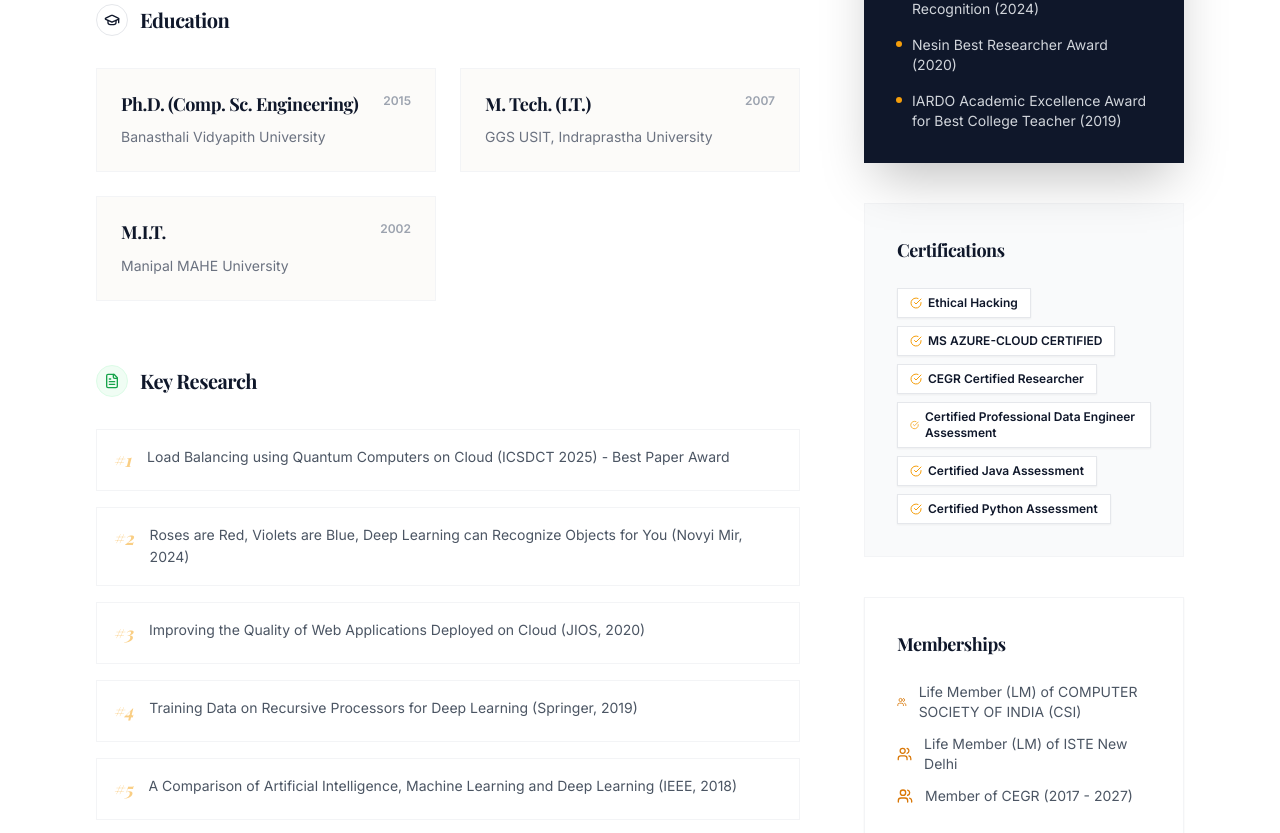
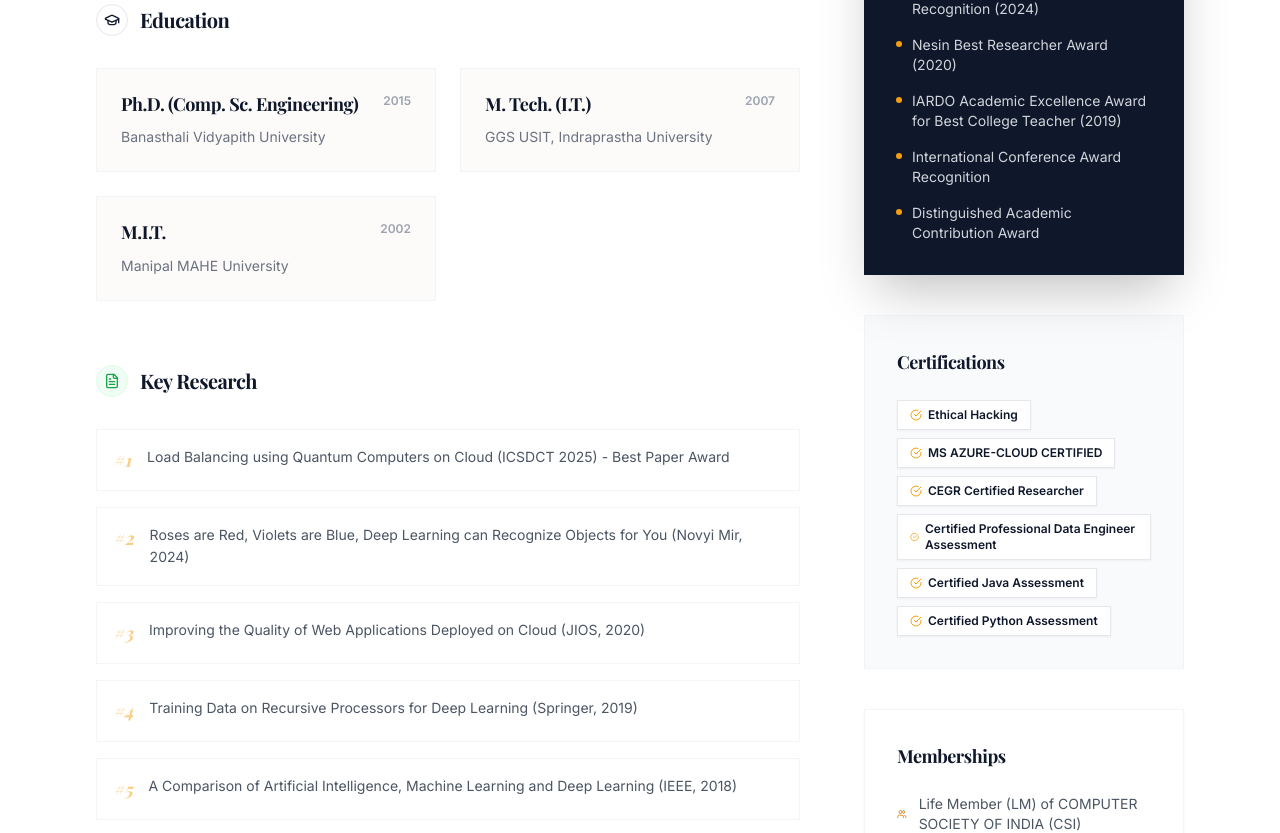
Before and after one commit to rohitsingh-del/Dr.-Rajiv-Chopra, a React (Vite) app: page / in a window 1280 px wide. Shown: the part 4745-5578 px from the top of the page. Built offline with nearby package versions, Linux system fonts and the light colour scheme; a web font is replaced by a local one.

Commit message:
Add two more award images (award8, award9)

```diff
--- a/src/data/index.js
+++ b/src/data/index.js
@@ -177,7 +177,9 @@ export const AWARDS = [
     { title: "RABINDRA RATNA PURASKAR - LITERATURE (2024)", image: "/awards/award4.png" },
     { title: "AMERICAN MERIT COUNCIL Recognition (2024)", image: "/awards/award5.png" },
     { title: "Nesin Best Researcher Award (2020)", image: "/awards/award6.png" },
-    { title: "IARDO Academic Excellence Award for Best College Teacher (2019)", image: "/awards/award7_sndt.jpg" }
+    { title: "IARDO Academic Excellence Award for Best College Teacher (2019)", image: "/awards/award7_sndt.jpg" },
+    { title: "International Conference Award Recognition", image: "/awards/award8.jpg" },
+    { title: "Distinguished Academic Contribution Award", image: "/awards/award9.JPG" }
 ];
 
 export const RESEARCH = [
```
Also changed, not shown: public/awards/award8.jpg (added), public/awards/award9.JPG (added).
